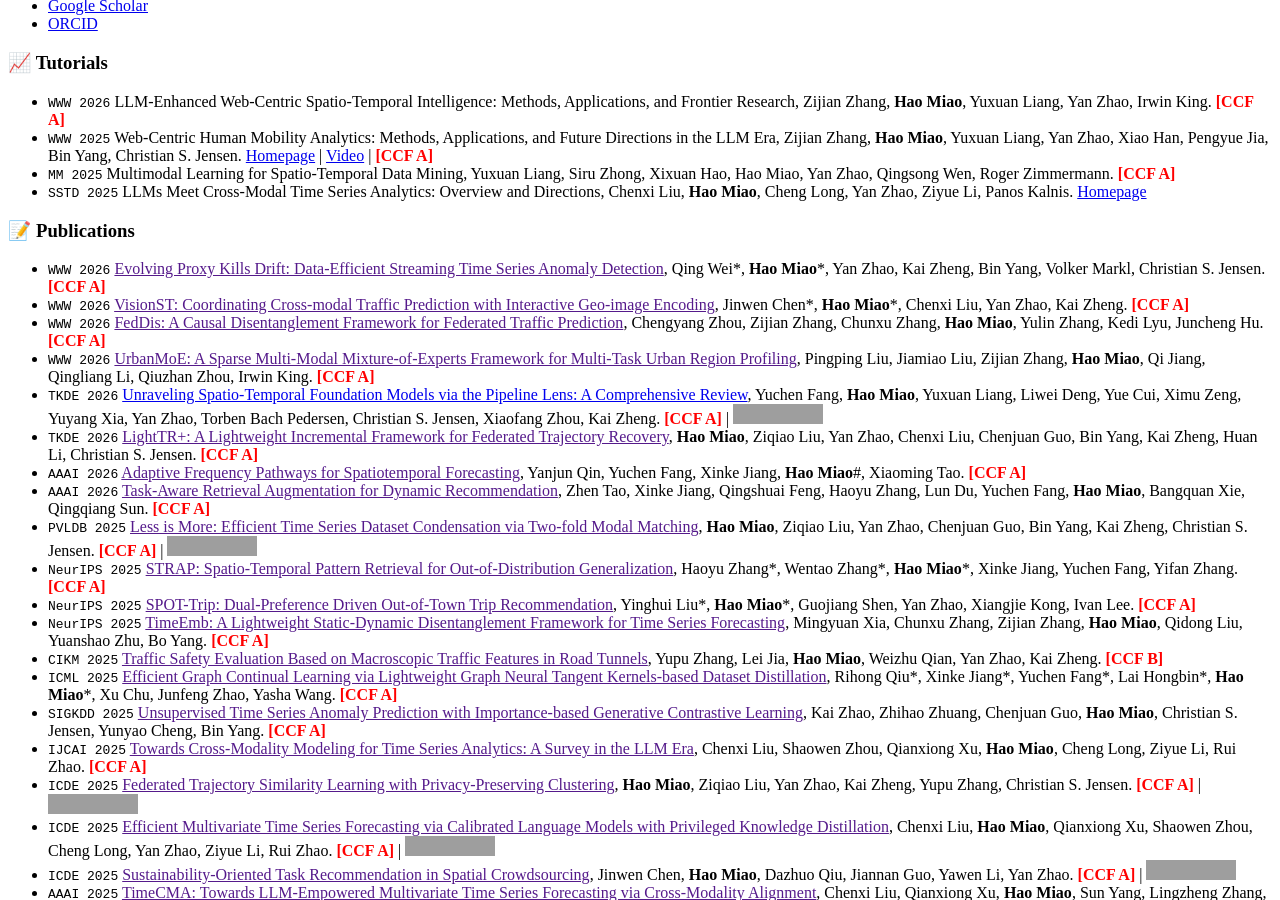
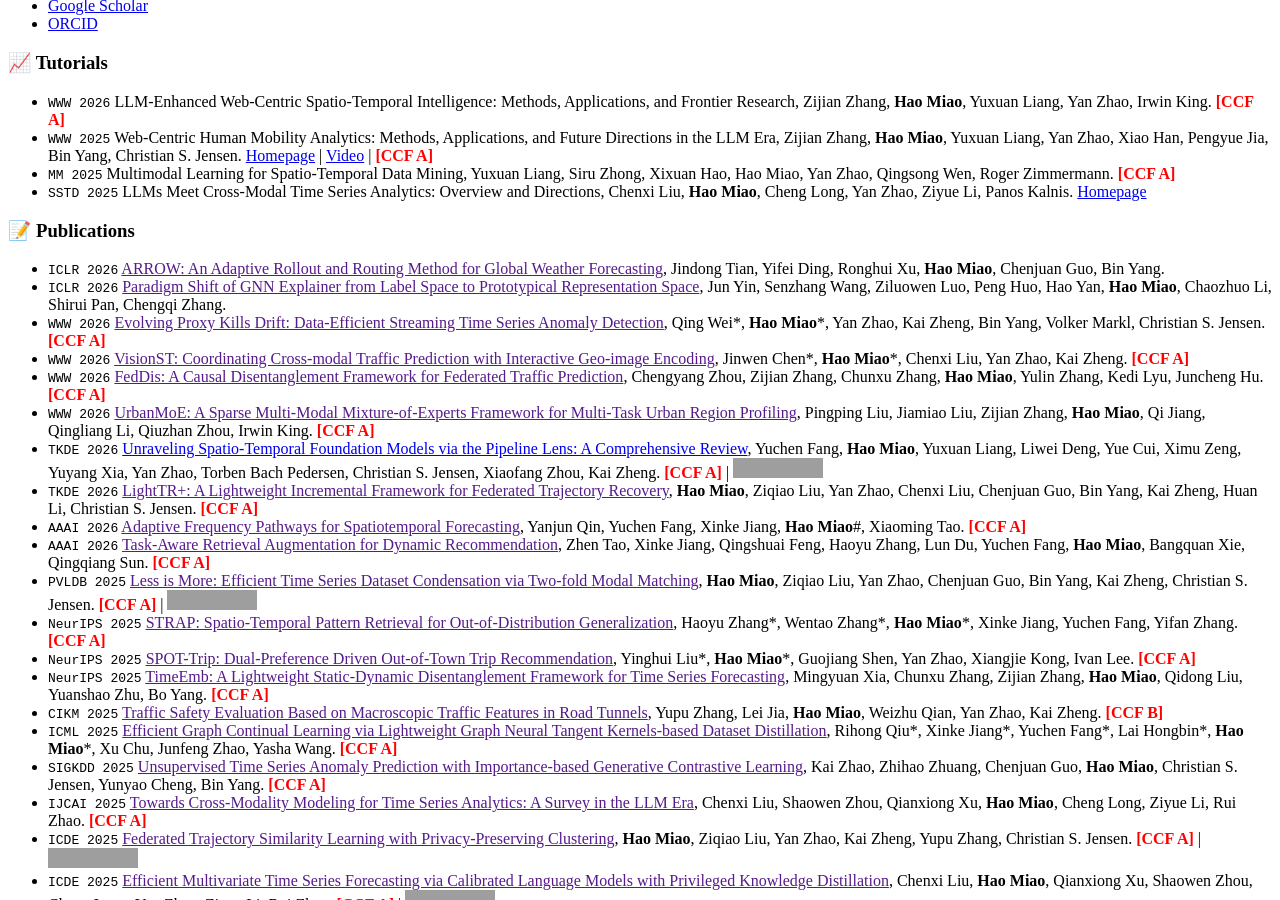
Before and after one commit to MiaoHaoSunny/MiaoHaoSunny.github.io, a Jekyll site: the page built from _pages/includes/pub.md, in a window 1280 px wide and 900 px high, scrolled down 368 px, cut to the strip 0-900 px from the top of the window. Built offline with Jekyll 4.4.1, drawn with Linux system fonts in a browser that asks for light colours; our own code applies the rules of GitHub Pages for plain Markdown files; grey boxes are pictures that could not be loaded.

Commit message:
Update pub.md

```diff
--- a/_pages/includes/pub.md
+++ b/_pages/includes/pub.md
@@ -5,6 +5,8 @@
 - ``SSTD 2025`` LLMs Meet Cross-Modal Time Series Analytics: Overview and Directions, Chenxi Liu, **Hao Miao**, Cheng Long, Yan Zhao, Ziyue Li, Panos Kalnis. [Homepage](https://llm-cmts.github.io/)
 
 # 📝 Publications
+- ``ICLR 2026`` [ARROW: An Adaptive Rollout and Routing Method for Global Weather Forecasting](), Jindong Tian, Yifei Ding, Ronghui Xu, **Hao Miao**, Chenjuan Guo, Bin Yang.
+- ``ICLR 2026`` [Paradigm Shift of GNN Explainer from Label Space to Prototypical Representation Space](), Jun Yin, Senzhang Wang, Ziluowen Luo, Peng Huo, Hao Yan, **Hao Miao**, Chaozhuo Li, Shirui Pan, Chengqi Zhang.
 - ``WWW 2026`` [Evolving Proxy Kills Drift: Data-Efficient Streaming Time Series Anomaly Detection](), Qing Wei\*, **Hao Miao**\*, Yan Zhao, Kai Zheng, Bin Yang, Volker Markl, Christian S. Jensen. <b><font color="red">[CCF A]</font></b>
 - ``WWW 2026`` [VisionST: Coordinating Cross-modal Traffic Prediction with Interactive Geo-image Encoding](), Jinwen Chen\*, **Hao Miao**\*, Chenxi Liu, Yan Zhao, Kai Zheng. <b><font color="red">[CCF A]</font></b>
 - ``WWW 2026`` [FedDis: A Causal Disentanglement Framework for Federated Traffic Prediction](), Chengyang Zhou, Zijian Zhang, Chunxu Zhang, **Hao Miao**, Yulin Zhang, Kedi Lyu, Juncheng Hu. <b><font color="red">[CCF A]</font></b>
```
